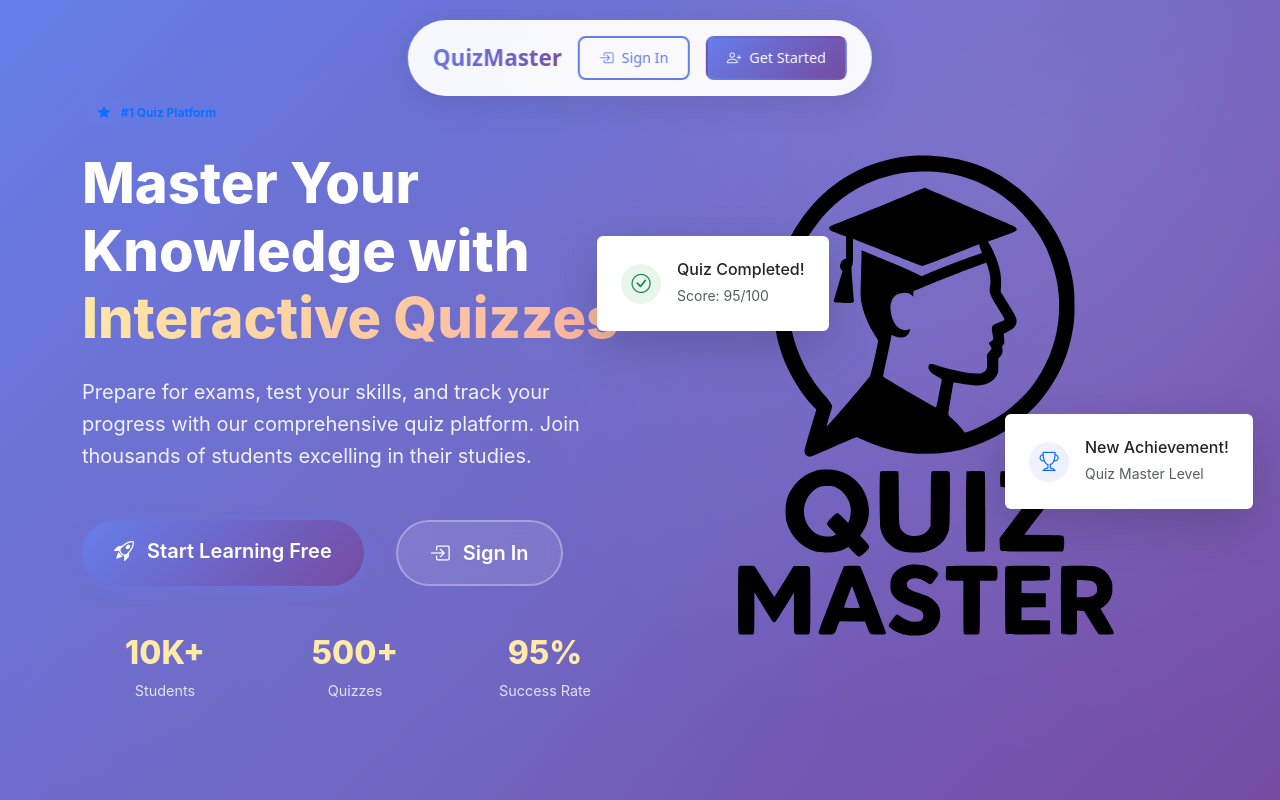
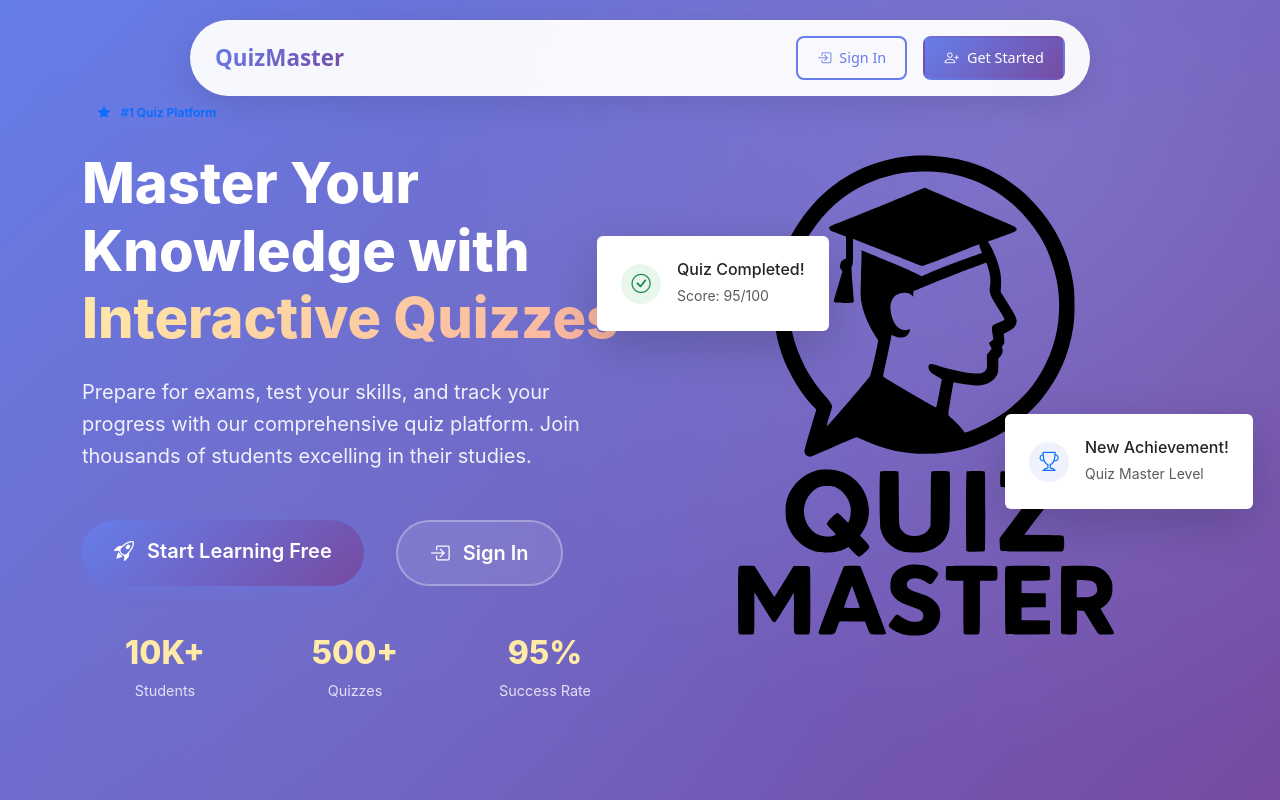
Before and after one commit to Akash875-bit/quiz-master, a Vue app in the folder frontend/: page / in a window 1280 px wide. Shown: the top 800 px of the page. Built offline with nearby package versions, Linux system fonts and the light colour scheme.

Commit message:
navbar fixed

```diff
--- a/frontend/src/App.vue
+++ b/frontend/src/App.vue
@@ -302,7 +302,7 @@ main {
   transition: all 0.3s ease;
   box-shadow: 0 8px 32px rgba(0, 0, 0, 0.1);
   max-width: calc(100vw - 40px); /* Responsive width with margin */
-  width: auto;
+  width: 900px; /* Increased width for better spacing */
   min-width: 320px; /* Minimum for mobile */
   overflow: visible; /* Allow dropdown to overflow navbar */
 }
```
Also changed, not shown: 1 other file (tests, documents, lock files or other folders).
